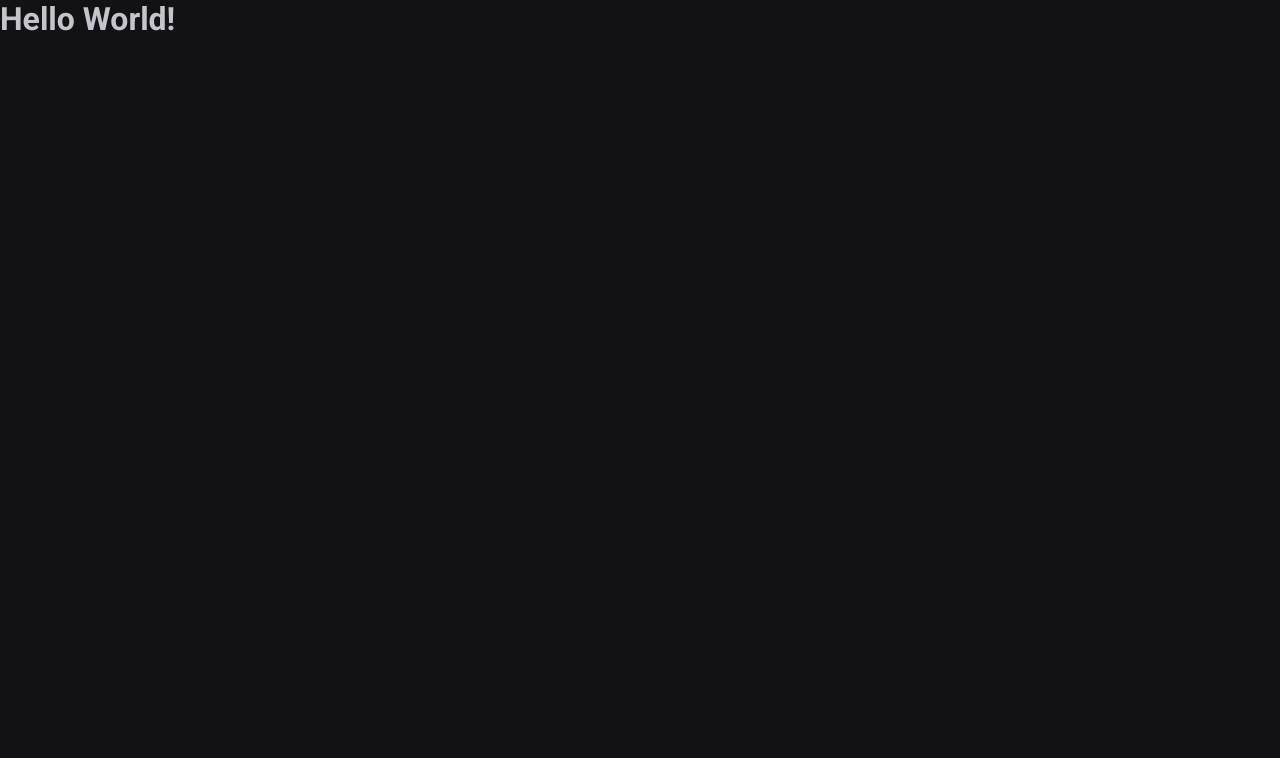
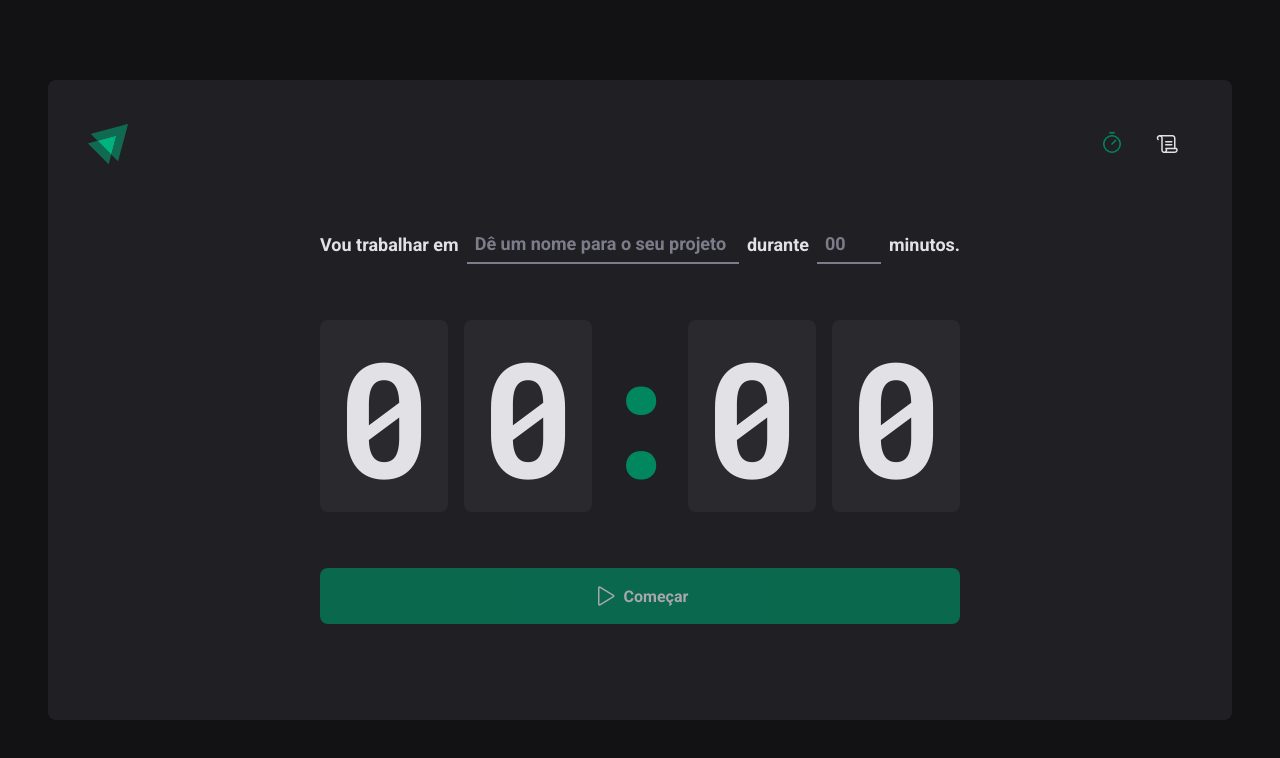
Before and after one commit to marcsvg/Ignite-Timer, a React (Vite) app: page / in a window 1280 px wide. Shown: the top 758 px of the page. Built offline with nearby package versions, Linux system fonts and the light colour scheme.

Commit message:
chore: visual of task and history page finished
This commit have all the basic visual from task and history page

```diff
--- a/package.json
+++ b/package.json
@@ -10,8 +10,13 @@
     "preview": "vite preview"
   },
   "dependencies": {
+    "localforage": "^1.10.0",
+    "match-sorter": "^6.3.4",
+    "phosphor-react": "^1.4.1",
     "react": "^18.2.0",
     "react-dom": "^18.2.0",
+    "react-router-dom": "^6.23.0",
+    "sort-by": "^1.2.0",
     "styled-components": "^6.1.8"
   },
   "devDependencies": {
--- a/src/App.tsx
+++ b/src/App.tsx
@@ -1,12 +1,13 @@
 import { ThemeProvider } from 'styled-components'
 import { defaultTheme } from './styles/themes/default'
 import { GlobalStyle } from './styles/global'
+import { RouterProvider } from 'react-router-dom'
+import { router } from './Router'
 
 export function App() {
   return (
     <ThemeProvider theme={defaultTheme}>
-      <h1>Hello World!</h1>
-
+      <RouterProvider router={router} />
       <GlobalStyle />
     </ThemeProvider>
   )
--- /dev/null
+++ b/src/Router.tsx
@@ -0,0 +1,21 @@
+import { createBrowserRouter } from 'react-router-dom'
+import { Home } from './pages/Home'
+import { History } from './pages/History'
+import { DefaultLayout } from './pages/_layouts/DefaultLayout'
+
+export const router = createBrowserRouter([
+  {
+    path: '/',
+    element: <DefaultLayout />,
+    children: [
+      {
+        path: '/',
+        element: <Home />,
+      },
+      {
+        path: '/history',
+        element: <History />,
+      },
+    ],
+  },
+])
--- /dev/null
+++ b/src/components/Header/index.tsx
@@ -0,0 +1,25 @@
+import { Scroll, Timer } from 'phosphor-react'
+import { NavLink } from 'react-router-dom'
+
+import { HeaderContainer } from './styles'
+
+import logoIgnite from '../../assets/logo-ignite.svg'
+
+export function Header() {
+  return (
+    <HeaderContainer>
+      <img
+        src={logoIgnite}
+        alt="Dois triângulos verdes na diagonal trazendo a representação de um foguete"
+      />
+      <nav>
+        <NavLink to="/" title="Timer">
+          <Timer size={24} />
+        </NavLink>
+        <NavLink to="/history" title="Histórico">
+          <Scroll size={24} />
+        </NavLink>
+      </nav>
+    </HeaderContainer>
+  )
+}
--- /dev/null
+++ b/src/components/Header/styles.ts
@@ -0,0 +1,34 @@
+import styled from 'styled-components'
+
+export const HeaderContainer = styled.header`
+  display: flex;
+  align-items: center;
+  justify-content: space-between;
+
+  nav {
+    display: flex;
+    gap: 0.5rem;
+
+    a {
+      width: 3rem;
+      height: 3rem;
+
+      display: flex;
+      justify-content: center;
+      align-items: center;
+
+      color: ${(props) => props.theme['gray-100']};
+
+      border-top: 3px solid transparent;
+      border-bottom: 3px solid transparent;
+
+      &:hover {
+        border-bottom: 3px solid ${(props) => props.theme['green-500']};
+      }
+
+      &.active {
+        color: ${(props) => props.theme['green-500']};
+      }
+    }
+  }
+`
--- /dev/null
+++ b/src/pages/History/styles.ts
@@ -0,0 +1,86 @@
+import styled from 'styled-components'
+
+export const HistoryContainer = styled.main`
+  flex: 1;
+  padding: 3.5rem;
+
+  display: flex;
+  flex-direction: column;
+
+  h1 {
+    font-size: 1.5rem;
+    color: ${(props) => props.theme['gray-100']};
+  }
+`
+
+export const HistoryList = styled.div`
+  flex: 1;
+  overflow: auto;
+  margin-top: 2rem;
+
+  table {
+    width: 100%;
+    border-collapse: collapse;
+    min-width: 600px;
+
+    th {
+      background-color: ${(props) => props.theme['gray-600']};
+      padding: 1rem;
+      text-align: left;
+      color: ${(props) => props.theme['gray-100']};
+      font-size: 0.875rem;
+      line-height: 1.6;
+
+      &:first-child {
+        border-top-left-radius: 8px;
+        padding-left: 1.5rem;
+      }
+
+      &:last-child {
+        border-top-right-radius: 8px;
+        padding-right: 1.5rem;
+      }
+    }
+
+    td {
+      background-color: ${(props) => props.theme['gray-700']};
+      border-top: 4px solid ${(props) => props.theme['gray-800']};
+      padding: 1rem;
+      font-size: 0.875rem;
+      line-height: 1.6;
+
+      &:first-child {
+        width: 50%;
+        padding-left: 1.5rem;
+      }
+
+      &:last-child {
+        padding-right: 1.5rem;
+      }
+    }
+  }
+`
+
+const STATUS_COLORS = {
+  yellow: 'yellow-500',
+  green: 'green-500',
+  red: 'red-500',
+} as const
+
+interface StatusProps {
+  statusColor: keyof typeof STATUS_COLORS
+}
+
+export const Status = styled.span<StatusProps>`
+  display: flex;
+  align-items: center;
+  gap: 0.5rem;
+
+  &&::before {
+    content: '';
+    width: 0.5rem;
+    height: 0.5rem;
+    border-radius: 9999px;
+    background: ${(props) => props.theme[STATUS_COLORS[props.statusColor]]};
+  }
+`
--- /dev/null
+++ b/src/pages/Home/index.tsx
@@ -0,0 +1,60 @@
+import { Play } from 'phosphor-react'
+
+import {
+  CountdownContainer,
+  FormContainer,
+  HomeContainer,
+  MinutesAmountInput,
+  Separator,
+  StartCountdownButton,
+  TaskInput,
+} from './styles'
+
+export function Home() {
+  return (
+    <HomeContainer>
+      <form action="">
+        <FormContainer>
+          <label htmlFor="task">Vou trabalhar em</label>
+          <TaskInput
+            id="task"
+            list="task-suggestions"
+            placeholder="Dê um nome para o seu projeto"
+          />
+
+          <datalist id="task-suggestions">
+            <option value="Projeto 1"></option>
+            <option value="Projeto 2"></option>
+            <option value="Projeto 3"></option>
+            <option value="Banana"></option>
+          </datalist>
+
+          <label htmlFor="minutesAmount">durante</label>
+          <MinutesAmountInput
+            type="number"
+            id="minutesAmount"
+            placeholder="00"
+            step={5}
+            min={5}
+            max={60}
+          />
+
+          <span>minutos.</span>
+        </FormContainer>
+
+        <CountdownContainer>
+          <span>0</span>
+          <span>0</span>
+          <Separator>:</Separator>
+          <span>0</span>
+          <span>0</span>
+        </CountdownContainer>
+
+        <StartCountdownButton disabled type="submit">
+          <Play size={24} />
+          Começar
+        </StartCountdownButton>
+      </form>
+    </HomeContainer>
+  )
+}
--- /dev/null
+++ b/src/pages/Home/styles.ts
@@ -0,0 +1,122 @@
+import styled from 'styled-components'
+
+export const HomeContainer = styled.main`
+  flex: 1;
+
+  display: flex;
+  flex-direction: column;
+  align-items: center;
+  justify-content: center;
+
+  form {
+    display: flex;
+    flex-direction: column;
+    align-items: center;
+    gap: 3.5rem;
+  }
+`
+
+export const FormContainer = styled.div`
+  width: 100%;
+
+  display: flex;
+  align-items: center;
+  justify-content: center;
+  flex-wrap: wrap;
+
+  gap: 0.5rem;
+
+  color: ${(props) => props.theme['gray-100']};
+  font-size: 1.125rem;
+  font-weight: bold;
+`
+
+const BaseInput = styled.input`
+  background: transparent;
+  height: 2.5rem;
+  border: 0;
+  border-bottom: 2px solid ${(props) => props.theme['gray-500']};
+
+  font-size: 1.125rem;
+  font-weight: bold;
+  padding: 0 0.5rem;
+
+  color: ${(props) => props.theme['gray-100']};
+
+  &:focus {
+    box-shadow: none;
+    border-color: ${(props) => props.theme['green-500']};
+  }
+
+  &::placeholder {
+    color: ${(props) => props.theme['gray-500']};
+  }
+`
+
+export const TaskInput = styled(BaseInput)`
+  flex: 1;
+
+  &::-webkit-calendar-picker-indicator {
+    display: none !important;
+  }
+`
+
+export const MinutesAmountInput = styled(BaseInput)`
+  width: 4rem;
+`
+
+export const CountdownContainer = styled.div`
+  font-family: 'Roboto Mono', monospace;
+  font-size: 10rem;
+  font-weight: 800;
+  line-height: 8rem;
+  color: ${(props) => props.theme['gray-100']};
+
+  display: flex;
+  gap: 1rem;
+
+  span {
+    background: ${(props) => props.theme['gray-700']};
+    padding: 2rem 1rem;
+    border-radius: 8px;
+  }
+`
+
+export const Separator = styled.div`
+  padding: 2rem;
+  font-weight: 800;
+  color: ${(props) => props.theme['green-500']};
+
+  width: 4rem;
+  overflow: hidden;
+  display: flex;
+  justify-content: center;
+`
+
+export const StartCountdownButton = styled.button`
+  width: 100%;
+  border: 0;
+  padding: 1rem;
+  border-radius: 8px;
+
+  display: flex;
+  align-items: center;
+  justify-content: center;
+
+  gap: 0.5rem;
+  font-weight: bold;
+
+  cursor: pointer;
+
+  background: ${(props) => props.theme['green-500']};
+  color: ${(props) => props.theme['gray-100']};
+
+  &:disabled {
+    opacity: 0.7;
+    cursor: not-allowed;
+  }
+
+  &:not(:disabled):hover {
+    background: ${(props) => props.theme['green-700']};
+  }
+`
--- /dev/null
+++ b/src/pages/_layouts/DefaultLayout/index.tsx
@@ -0,0 +1,12 @@
+import { Outlet } from 'react-router-dom'
+import { Header } from '../../../components/Header'
+import { LayoutContainer } from './styles'
+
+export function DefaultLayout() {
+  return (
+    <LayoutContainer>
+      <Header />
+      <Outlet />
+    </LayoutContainer>
+  )
+}
--- /dev/null
+++ b/src/pages/_layouts/DefaultLayout/styles.ts
@@ -0,0 +1,14 @@
+import styled from 'styled-components'
+
+export const LayoutContainer = styled.div`
+  max-width: 74rem;
+  height: calc(100vh - 10rem);
+  margin: 5rem auto;
+  padding: 2.5rem;
+
+  background-color: ${(props) => props.theme['gray-800']};
+  border-radius: 8px;
+
+  display: flex;
+  flex-direction: column;
+`
--- a/src/styles/global.ts
+++ b/src/styles/global.ts
@@ -5,6 +5,7 @@
     margin: 0;
     padding: 0;
     box-sizing: border-box;
+    -webkit-font-smoothing: antialiased
   }
 
   :focus {
```
Also changed, not shown: src/pages/History/index.tsx (added, +72 -0 lines), src/assets/logo-ignite.svg (added), 1 other file (tests, documents, lock files or other folders).
